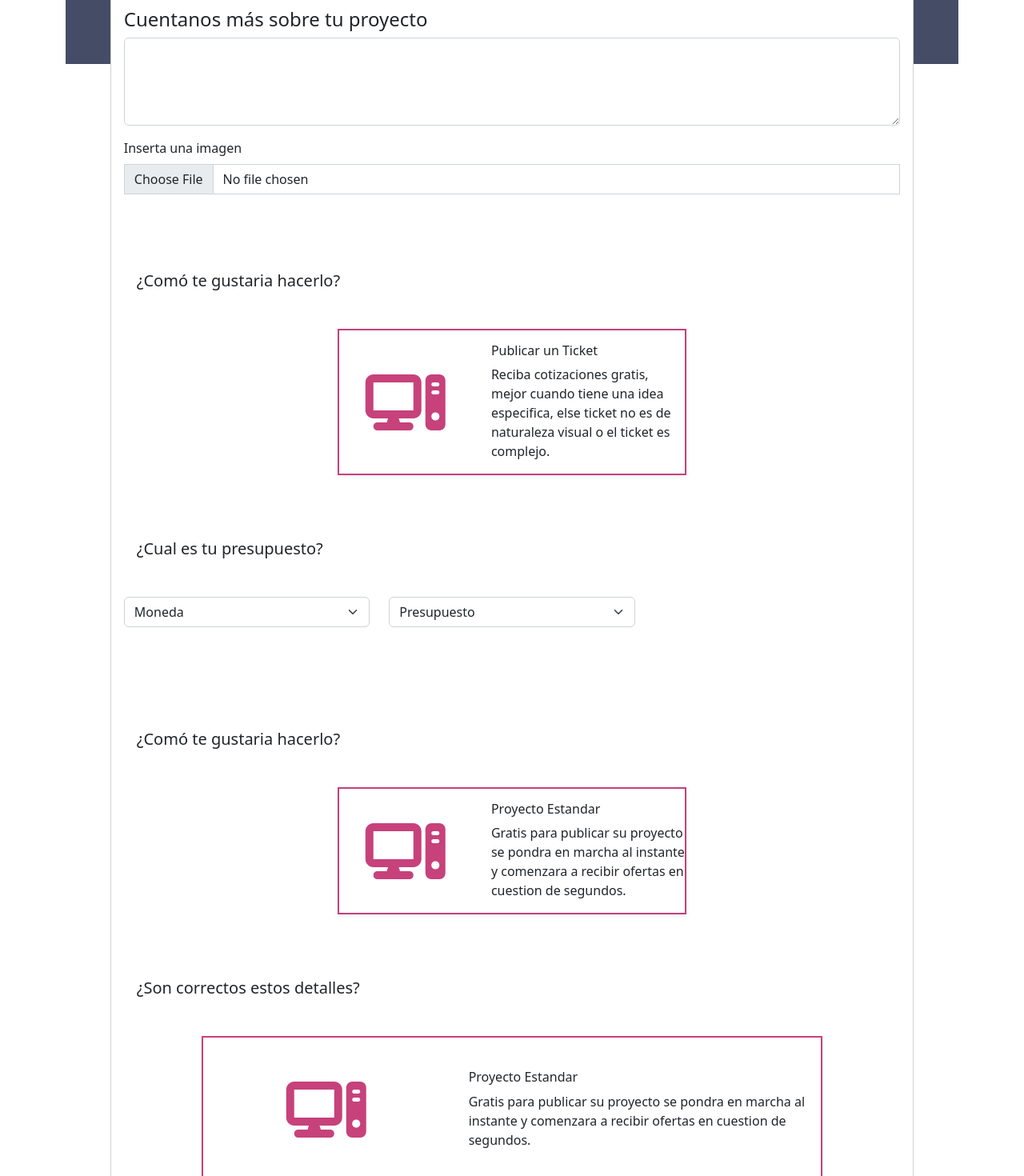
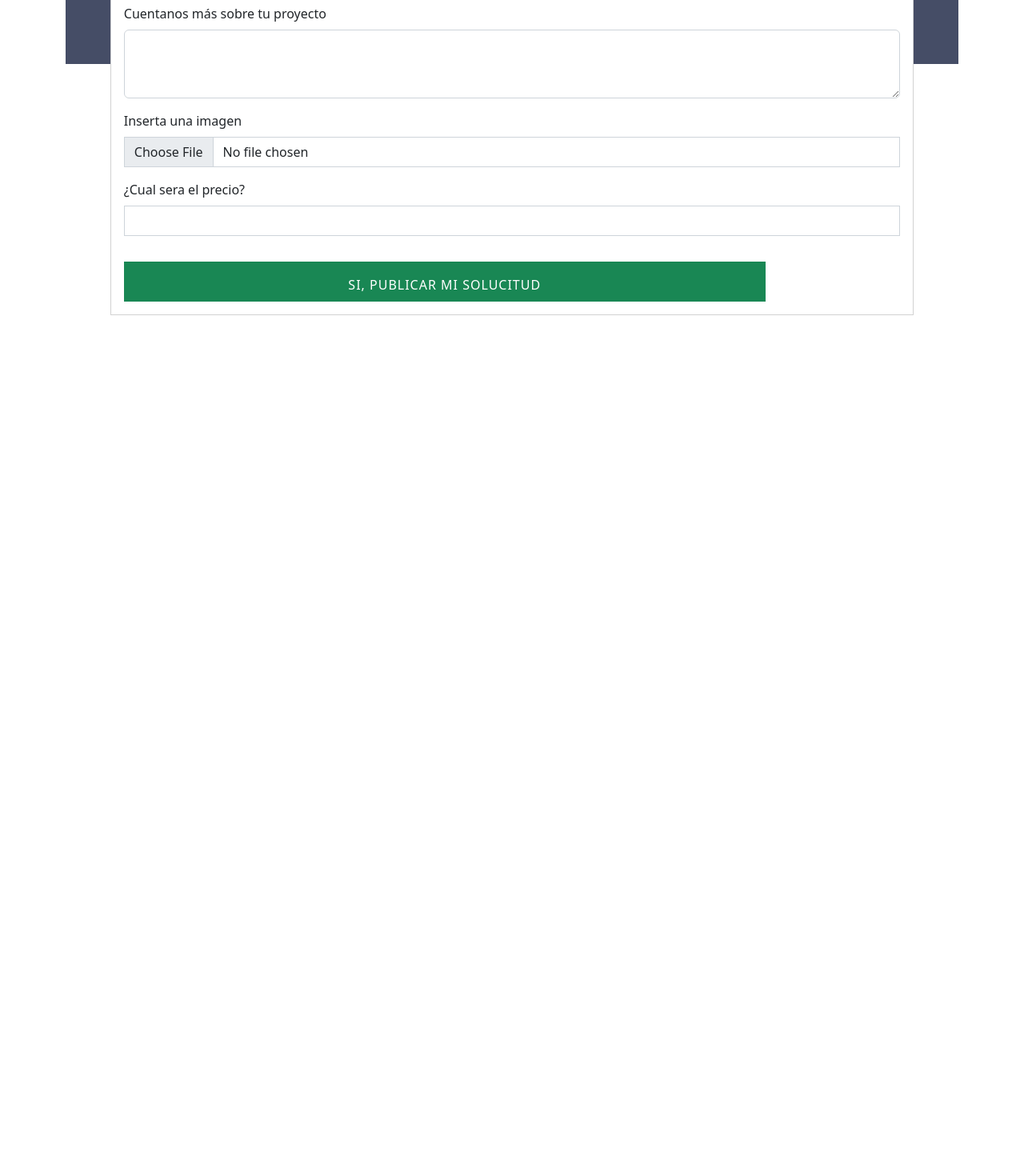
Before and after one commit to davidtipe17/React-Project-Final, a React (Create React App) app: page /form in a window 1280 px wide. Shown: the part 240-1710 px from the top of the page at 80% size. After the commit the page ends 800 px from the top, so only its background shows below. Built offline with nearby package versions, Linux system fonts and the light colour scheme; sample sign-in values are in the browser's storage.

Commit message:
register ticket

```diff
--- a/src/pages/FormAddTicket/index.js
+++ b/src/pages/FormAddTicket/index.js
@@ -1,10 +1,42 @@
-import { useState } from "react";
+import { Box } from "@mui/material";
+import { useState, useContext } from "react";
 import "../../css/FormAddTicket.css";
+import { AuthContext } from "../../context";
+import { createTicket } from "../../services";
 const FormAddTicket = () => {
+
+  const {user} = useContext(AuthContext);
+
+  const [newTicket, setNewTicket] = useState({});
+
+  const handleSubmit = (event) => {
+    event.preventDefault();
+    const data = new FormData(event.currentTarget);
+    console.log({
+      idCreator:user.id,
+      title:data.get('title'),
+      descripcion:data.get('description'),
+      imagenUrl:data.get('image'),
+      price:data.get('price'),
+    })
+    setNewTicket({
+      title:data.get('title'),
+      description:data.get('description'),
+      image:data.get('image'),
+      price:data.get('price'),
+    })
+  }
+
+  const addTicket = async  () => {
+    const res = await createTicket(newTicket);
+    if(res){
+      alert("ticket creado con exito");
+    }
+  }
 
 
   return (
-    <div>
+    <Box>
       <div className="container FormAddTicket-container">
         <div className="FormAddTicket-Background">
           <div className="mx-5 mb-5">
@@ -18,126 +50,43 @@ const FormAddTicket = () => {
           </div>
           <div className="d-flex justify-content-center">
             <div className="card FormAddTicket-card-container rounded-0">
-              <div className="p-3">
-                <h4>Elige un titulo para tu ticket</h4>
-                <input
-                  type="text"
-                  class="form-control rounded-0"
-                  id="#"
-                ></input>
-                <h4 className="mt-3">Cuentanos más sobre tu proyecto</h4>
-                <textarea class="form-control" id="#" rows="4"></textarea>
-                <div className="my-3">
-                  <label for="formFile" className="form-label">
+              <form action="" onSubmit={handleSubmit}>
+                <div className="m-3">
+                  <label for="title" className="form-label">Elige un titulo para tu ticket</label>
+                  <input type="text" className="form-control rounded-0" id="title" name="title" placeholder="" />
+                </div>
+                <div className="m-3">
+                  <label for="description" className="form-label">Cuentanos más sobre tu proyecto</label>
+                  <textarea className="form-control" id="description" name="description" rows="3"></textarea>
+                </div>
+                <div className="m-3">
+                  <label for="image" className="form-label">
                     Inserta una imagen
                   </label>
                   <input
                     className="form-control rounded-0"
                     type="file"
-                    id="formFile"
+                    id="image"
+                    name="image"
                   />
                 </div>
-              </div>
-              <div
-                className="p-3 FormAddTicket-SecondPart  mt-5"
-              >
-                <h5 className="mx-3">¿Comó te gustaria hacerlo?</h5>
-                <div className="card first-card d-flex m-auto rounded-0 shadow-sm mt-5">
-                  <div className="row ">
-                    <div className="col-md-5 d-flex justify-content-center align-items-center">
-                      <i class="fa-solid fa-computer"></i>
-                    </div>
-                    <div className="col-md-7 pt-3">
-                      <h6>Publicar un Ticket</h6>
-                      <p>
-                        Reciba cotizaciones gratis, mejor cuando tiene una idea
-                        especifica, else ticket no es de naturaleza visual o el
-                        ticket es complejo.
-                      </p>
-                    </div>
-                  </div>
-                </div>
-              </div>
-              <div
-                className="p-3 FormAddTicket-ThirdPart mt-5"
-              >
-                <h5 className="mx-3">¿Cual es tu presupuesto?</h5>
-                <div className="row my-5">
-                  <div className="col-6 col-md-4">
-                    <select
-                      class="form-select"
-                      aria-label="Default select example"
-                    >
-                      <option selected>Moneda</option>
-                      <option value="1">sol</option>
-                      <option value="2">Inti</option>
-                      <option value="3">Bolivar</option>
-                    </select>
-                  </div>
-                  <div className="col-6 col-md-4">
-                    <select
-                      class="form-select"
-                      aria-label="Default select example"
-                    >
-                      <option selected>Presupuesto</option>
-                      <option value="1">Basic(50 - 100)</option>
-                      <option value="2">Medium(100 - 150)</option>
-                      <option value="3">Hard(150-200)</option>
-                    </select>
-                  </div>
-                </div>
-              </div>
-              <div
-                className={`p-3 FormAddTicket-SecondPart mt-5`}
-              >
-                <h5 className="mx-3">¿Comó te gustaria hacerlo?</h5>
-                <div className="card first-card d-flex m-auto rounded-0 shadow-sm mt-5">
-                  <div className="row ">
-                    <div className="col-sm-5 d-flex justify-content-center align-items-center">
-                      <i class="fa-solid fa-computer"></i>
-                    </div>
-                    <div className="col-sm-7 pt-3">
-                      <h6>Proyecto Estandar</h6>
-                      <p>
-                        Gratis para publicar su proyecto se pondra en marcha al
-                        instante y comenzara a recibir ofertas en cuestion de
-                        segundos.
-                      </p>
-                    </div>
-                  </div>
-                </div>
-              </div>
-              <div
-                className="p-3 FormAddTicket-FifthPart mt-5"
-              >
-                <h5 className="mx-3">¿Son correctos estos detalles?</h5>
-                <div className="card fifth-card d-flex m-auto rounded-0 shadow-sm my-5 py-4">
-                  <div className="row ">
-                    <div className="col-sm-5 d-flex justify-content-center align-items-center">
-                      <i class="fa-solid fa-computer"></i>
-                    </div>
-                    <div className="col-sm-7 pt-3">
-                      <h6>Proyecto Estandar</h6>
-                      <p>
-                        Gratis para publicar su proyecto se pondra en marcha al
-                        instante y comenzara a recibir ofertas en cuestion de
-                        segundos.
-                      </p>
-                    </div>
-                  </div>
+                <div className="m-3">
+                  <label for="price" className="form-label">¿Cual sera el precio?</label>
+                  <input type="text" className="form-control rounded-0" id="price" name="price" placeholder="" />
                 </div>
                 <button
-                  type="button"
-                  className="btn btn-success rounded-0 px-4 py-3 "
+                  onClick={addTicket}
+                  type="submit"
+                  className="btn btn-success rounded-0 m-3 px-4 py-3 "
                 >
                   Si, Publicar Mi Solucitud
                 </button>
-              </div>
+              </form>
             </div>
           </div>
         </div>
       </div>
-    </div>
+    </Box>
   );
 };
 export default FormAddTicket;
--- a/src/pages/MyTickets/index.js
+++ b/src/pages/MyTickets/index.js
@@ -10,7 +10,7 @@ const MyTickets = () => {
             </div>
           <div className=" col-sm-5 mt-2">
             <button className="btn btn-primary shadow rounded ">
-               Cliente
+              Cliente
             </button>
             <button className="btn btn-gray  shadow rounded ">
               Autonomo
```
